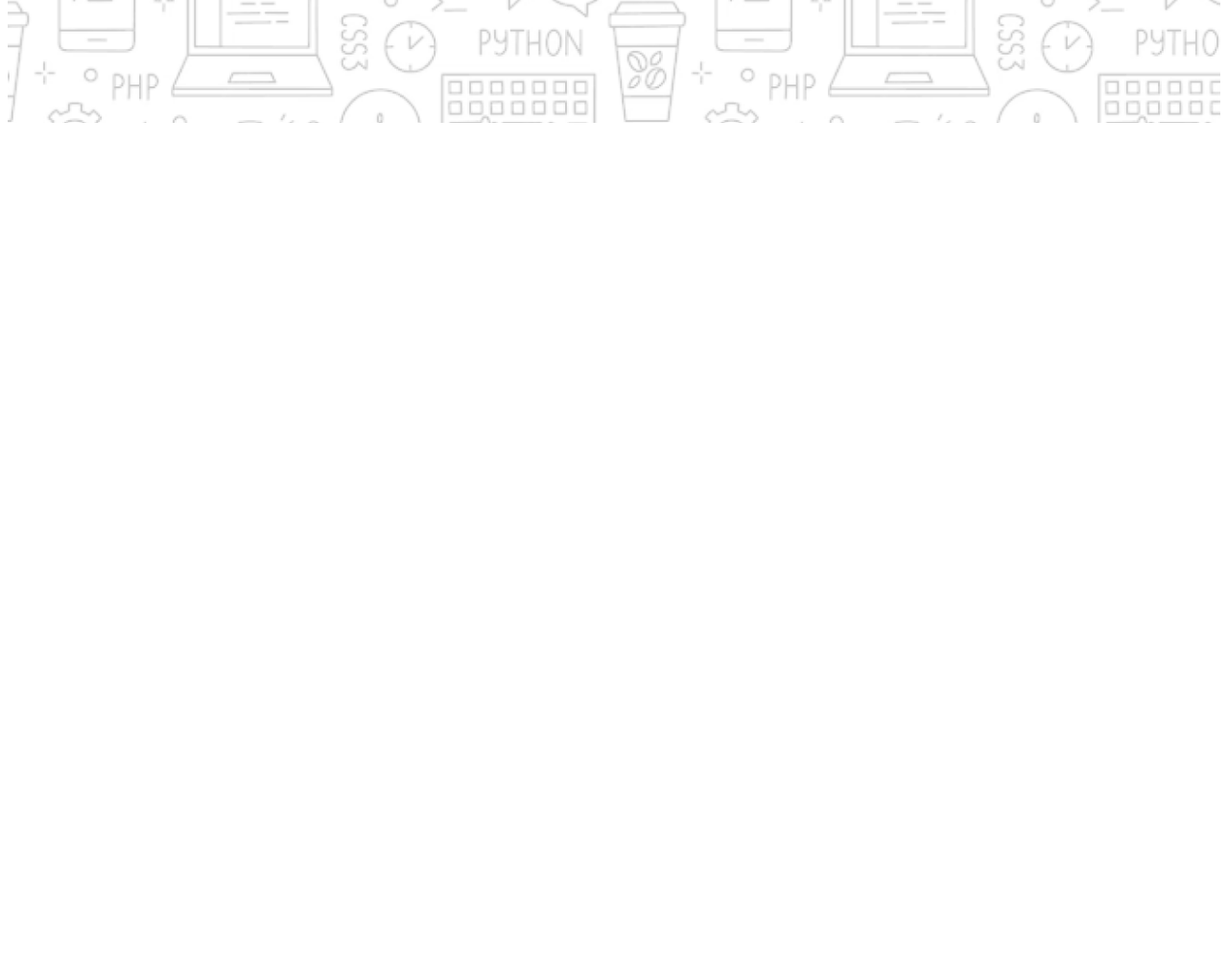
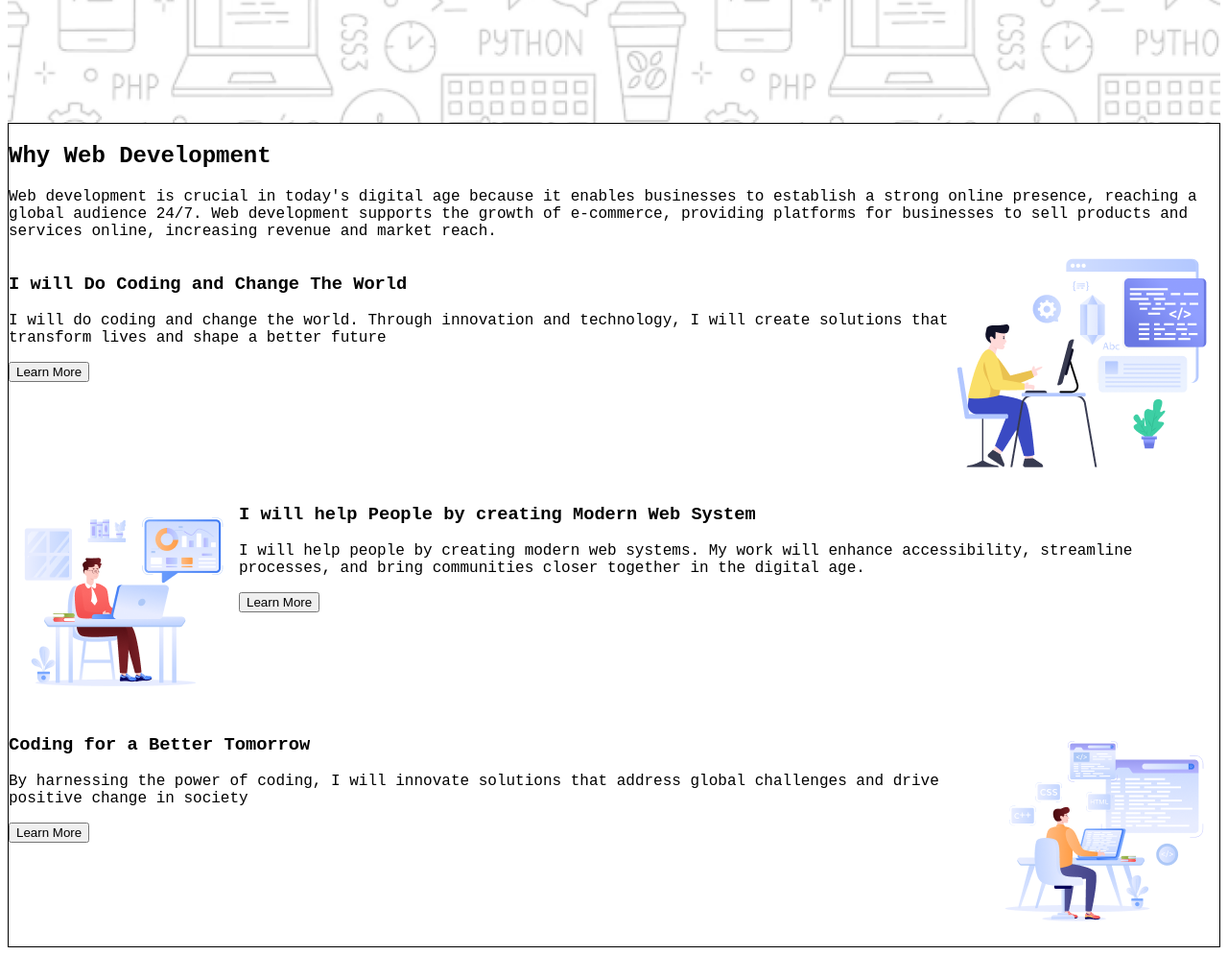
Before and after one commit to hasibprangon/B10-Assignment-1, a plain HTML site: page index.html in a window 1280 px wide. Shown: the part 500-1495 px from the top of the page at 96% size. Before the commit the page ends 800 px from the top, so only its background shows below. Drawn offline with Linux system fonts and the light colour scheme; a web font is replaced by a local one.

Commit message:
first main section added

```diff
--- a/index.html
+++ b/index.html
@@ -21,6 +21,44 @@
             </div>
         </section>
     </header>
+    <!-- main section -->
+    <main>
+        <section class="first-main-section">
+            <h2>Why Web Development</h2>
+            <p>Web development is crucial in today's digital age because it enables businesses to establish a strong
+                online presence, reaching a global audience 24/7. Web development supports the growth of e-commerce,
+                providing platforms for businesses to sell products and services online, increasing revenue and market
+                reach.</p>
+
+            <section>
+                <div class="first-layer">
+                    <div>
+                        <h3>I will Do Coding and Change The World</h3>
+                        <p>I will do coding and change the world. Through innovation and technology, I will create solutions that transform lives and shape a better future</p>
+                        <button>Learn More</button>
+                    </div>
+                    <img src="./assets/Layer_1.png" alt="">
+                </div>
+                <div class="second-layer">
+                    <img src="./assets/Group 3.png" alt="">
+                    <div>
+                        <h3>I will help People by creating Modern Web System</h3>
+                        <p>I will help people by creating modern web systems. My work will enhance accessibility, streamline processes, and bring communities closer together in the digital age.</p>
+                        <button>Learn More</button>
+                    </div>
+                </div>
+                <div class="third-layer">
+                    <div>
+                        <h3>Coding for a Better Tomorrow</h3>
+                        <p>By harnessing the power of coding, I will innovate solutions that address global challenges and drive positive change in society</p>
+                        <button>Learn More</button>
+                    </div>
+                    <img src="./assets/Group 4.png" alt="">
+                </div>
+            </section>
+        </section>
+
+    </main>
 </body>
 
 </html>
--- a/style/style.css
+++ b/style/style.css
@@ -16,3 +16,21 @@
 .header-body{
     text-align: center;
 }
+
+/* main section */
+.first-main-section{
+    border: 1px solid;
+}
+
+.first-layer{
+    display: flex;
+    justify-content: space-between;
+}
+.second-layer{
+    display: flex;
+    justify-content: space-between;
+}
+.third-layer{
+    display: flex;
+    justify-content: space-between;
+}
```
